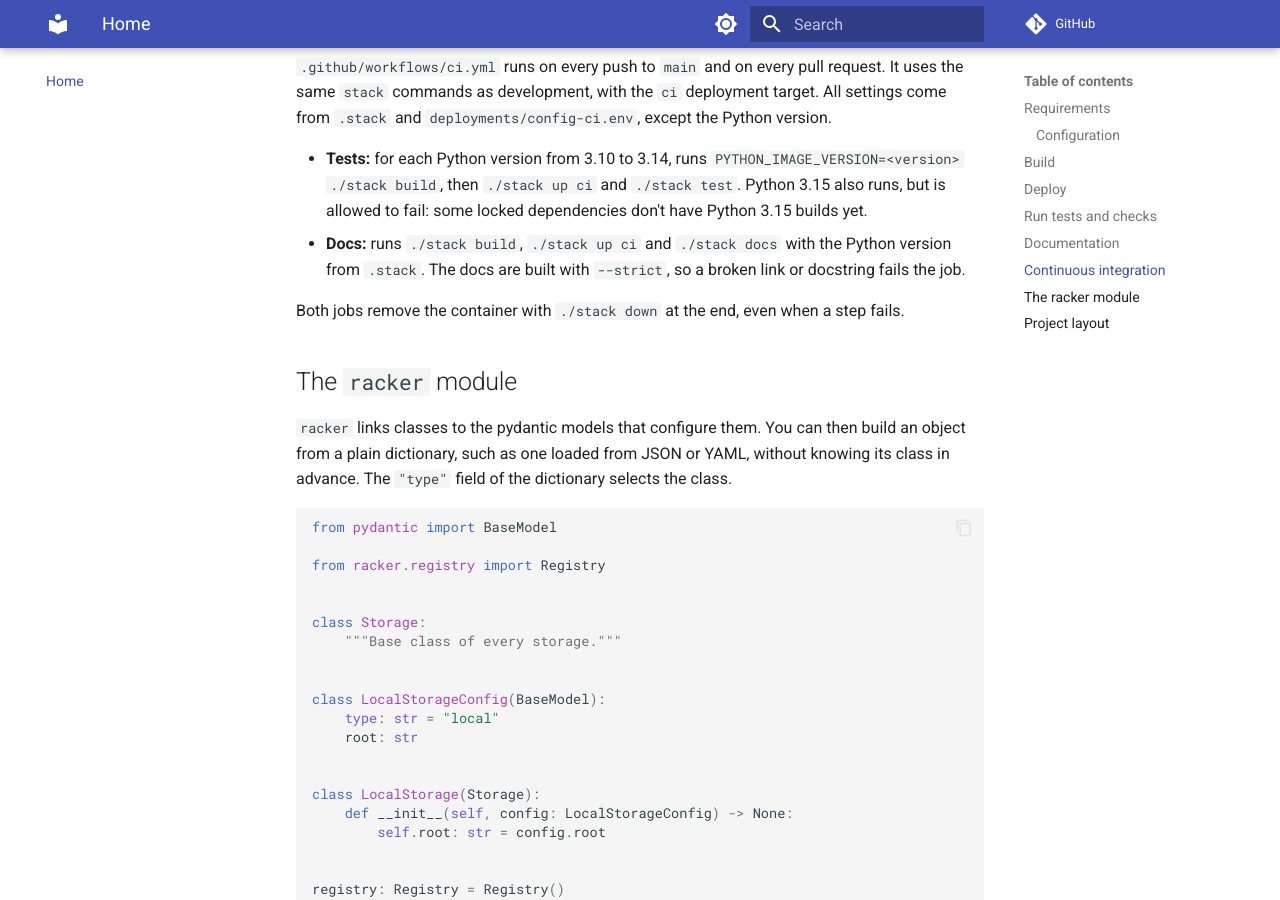
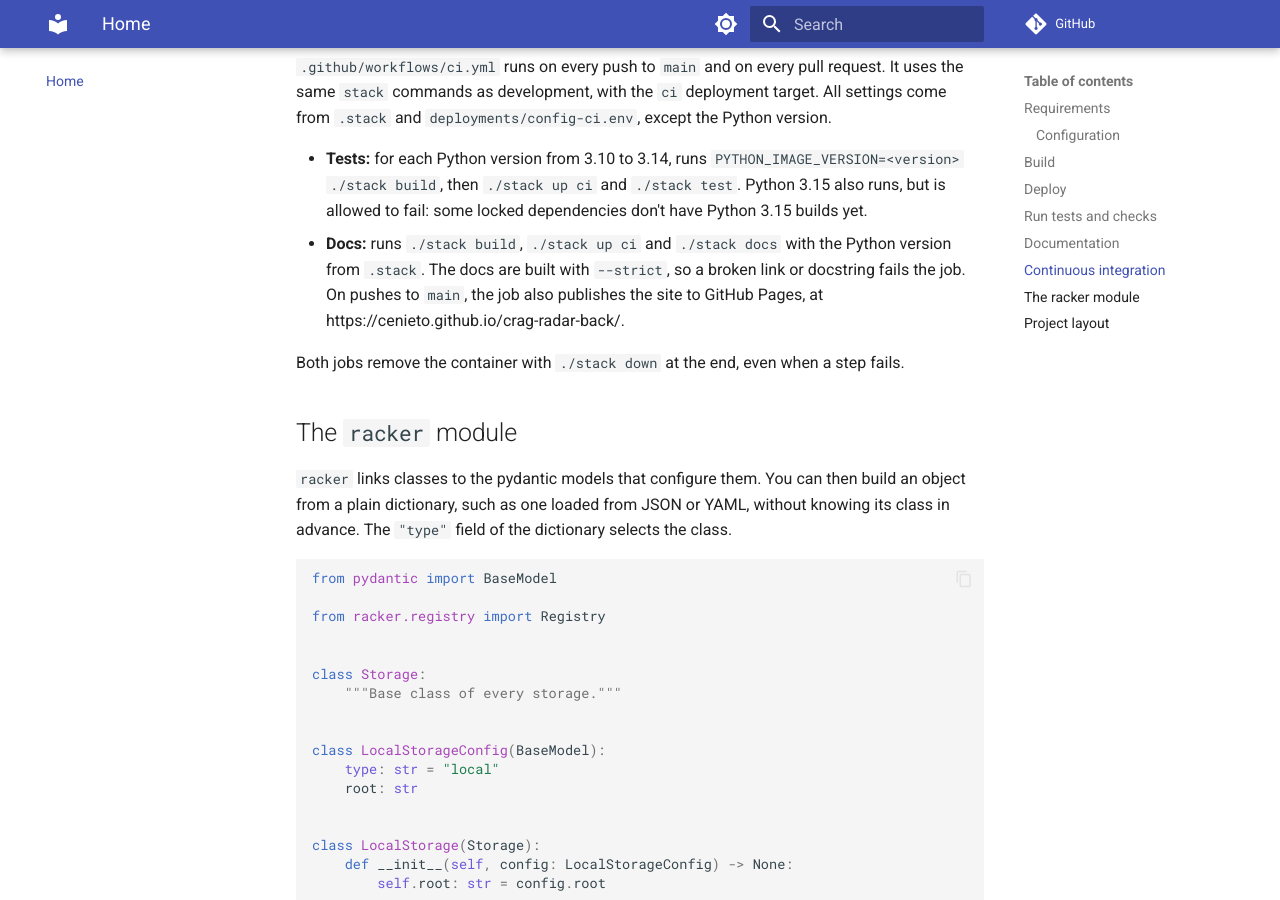
Before and after one commit to cenieto/crag-radar-back, an MkDocs documentation site: the page built from docs/index.md, in a window 1280 px wide and 900 px high, scrolled down 2188 px. Built offline with MkDocs 1.6.1 and Material for MkDocs 9.7.7, drawn with Linux system fonts in a browser that asks for light colours; comment, search, counter and statistics services are not loaded.

Commit message:
add publication to docs in github pages

```diff
--- a/README.md
+++ b/README.md
@@ -94,7 +94,8 @@ settings come from `.stack` and `deployments/config-ci.env`, except the Python v
   Python 3.15 builds yet.
 - **Docs:** runs `./stack build`, `./stack up ci` and `./stack docs` with the Python version
   from `.stack`. The docs are built with `--strict`, so a broken link or docstring fails
-  the job.
+  the job. On pushes to `main`, the job also publishes the site to GitHub Pages, at
+  https://cenieto.github.io/crag-radar-back/.
 
 Both jobs remove the container with `./stack down` at the end, even when a step fails.
 
--- a/mkdocs.yml
+++ b/mkdocs.yml
@@ -1,4 +1,5 @@
 site_name: crag-radar-back
+site_url: https://cenieto.github.io/crag-radar-back/
 site_description: Backend of Crag Radar.
 repo_url: https://github.com/cenieto/crag-radar-back
 edit_uri: edit/main/
```
Also changed, not shown: 1 other file.
